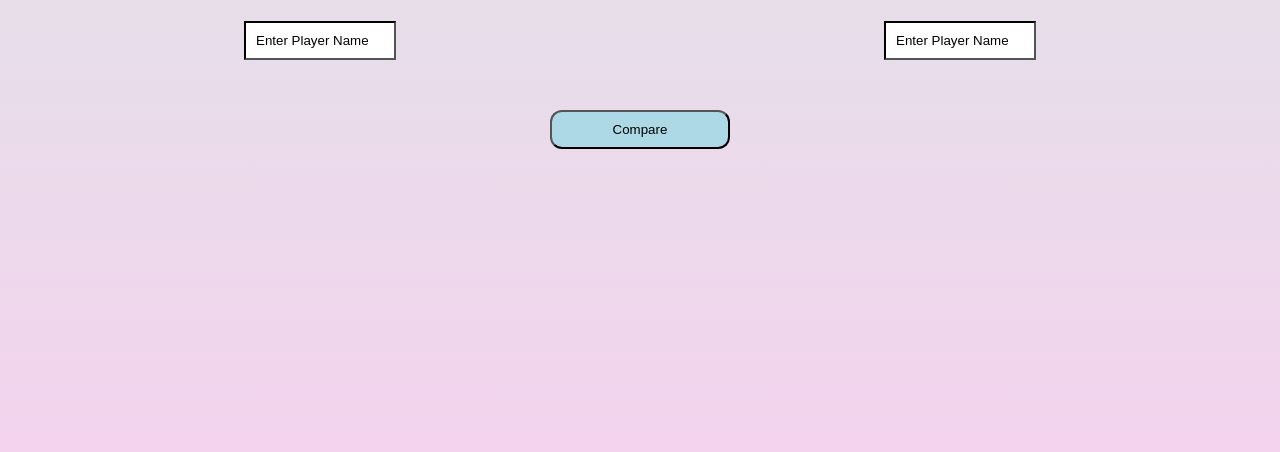
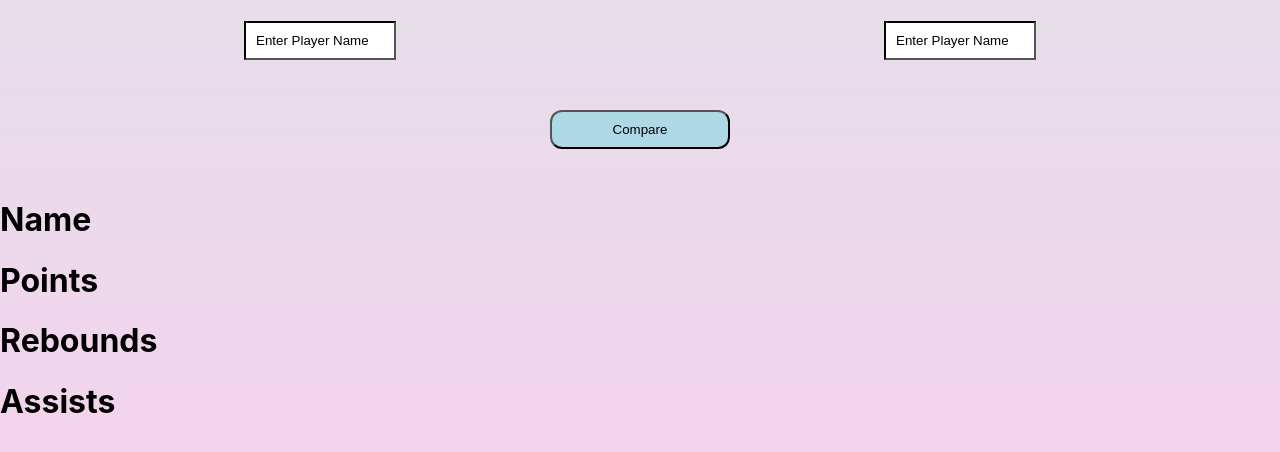
Before and after one commit to kevinho1221/NBA-Stats-React-App, a React (Create React App) app: page / in a window 1280 px wide. Shown: the top 452 px of the page. Built offline with nearby package versions, Linux system fonts and the light colour scheme; no server answers.

Commit message:
Retrieve one piece of data from API

```diff
--- a/src/App.js
+++ b/src/App.js
@@ -2,19 +2,23 @@ import React, { useEffect } from "react";
 import "./App.css";
 
 const App = () => {
-  /*const getStats = async () => {
+  useEffect(() => {
+    getStats();
+  }, []);
+
+  const getStats = async () => {
     //uses backticks in the line below
     const response = await fetch(
-      `https://www.balldontlie.io/api/v1/players/?search=curry`
+      `https://www.balldontlie.io/api/v1/season_averages?season=2018&player_ids[]=115`
     );
     const data = await response.json();
     //setRecipes(data.hits);
-    console.log(data);
+    //console.log(data);
+
+    const fieldgoalsm = data.data.map(data => {
+      console.log(data.fgm);
+    });
   };
-
-  useEffect(() => {
-    getStats();
-  }, []);*/
 
   return (
     <div className="App">
@@ -25,6 +29,12 @@ const App = () => {
         <input className="p2-searchbar" value="Enter Player Name"></input>
       </form>
       <button className="compare-button">Compare</button>
+      <div className="p1-stats">
+        <h1>Name</h1>
+        <h1>Points</h1>
+        <h1>Rebounds</h1>
+        <h1>Assists</h1>
+      </div>
     </div>
   );
 };
```
